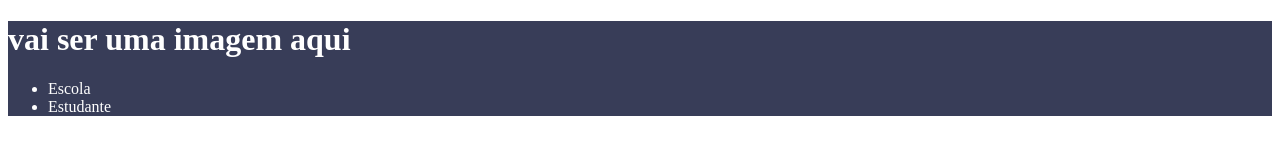
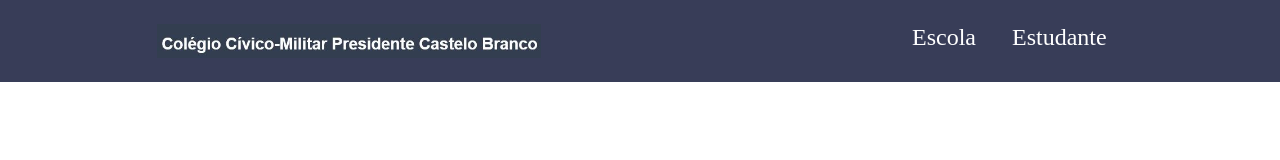
Before and after one commit to profsamuelpimenta/site_turma_2A, a plain HTML site: page index.html in a window 1280 px wide. Drawn offline with Linux system fonts and the light colour scheme.

Commit message:
O cabeçalho está completo

```diff
--- a/index.html
+++ b/index.html
@@ -8,11 +8,11 @@
     <link rel="stylesheet" href="style.css">
 </head>
 <body>
-    <header>
-        <h1>vai ser uma imagem aqui</h1>
-        <ul>
-            <Li>Escola</Li>
-            <li>Estudante</li>
+    <header class="cabeçalho">
+        <img class="cabeçalho-imagem" src="logo castelo branco.JPG" alt="logo da escola">
+        <ul class="cabeçalho-lista">
+            <Li class="cabeçalho-lista-item">Escola</Li>
+            <li class="cabeçalho-lista-item">Estudante</li>
         </ul>
 
     </header>
--- a/style.css
+++ b/style.css
@@ -1,4 +1,23 @@
-header {
+*{
+    margin: 0;
+    padding: 0,5;
+}
+
+
+
+
+.cabeçalho {
     background-color: #383D58;
-    color: white
+    color: white;
+    display: flex;
+    justify-content: space-around;
+    padding: 24px 0;
 }
+.cabeçalho-imagem{
+    width: 30%;
+}
+.cabeçalho-lista-item{
+    display: inline-block;
+    margin: 0 16px;
+    font-size: 24px;
+}
```
Also changed, not shown: logo castelo branco.JPG (added).
